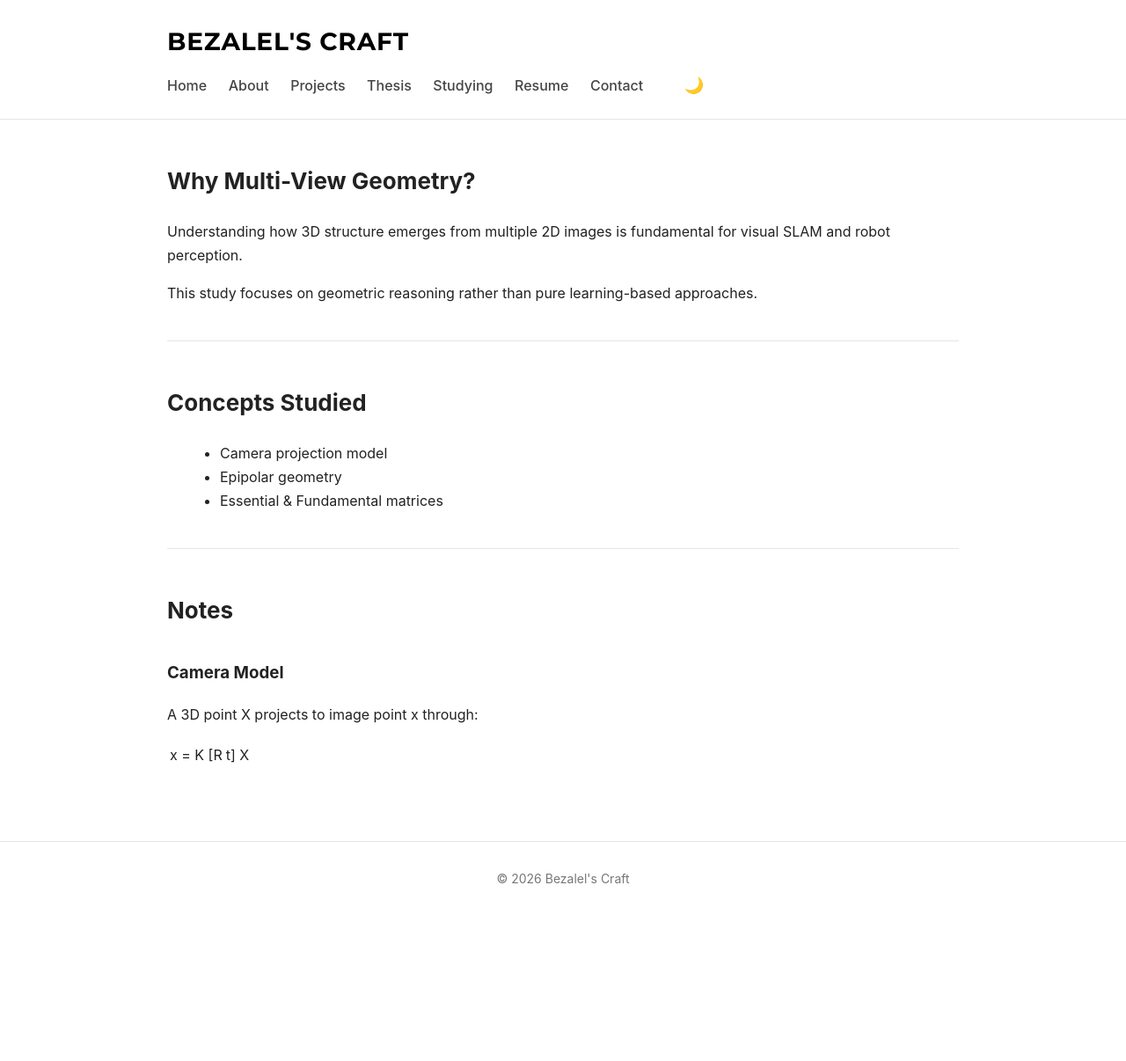
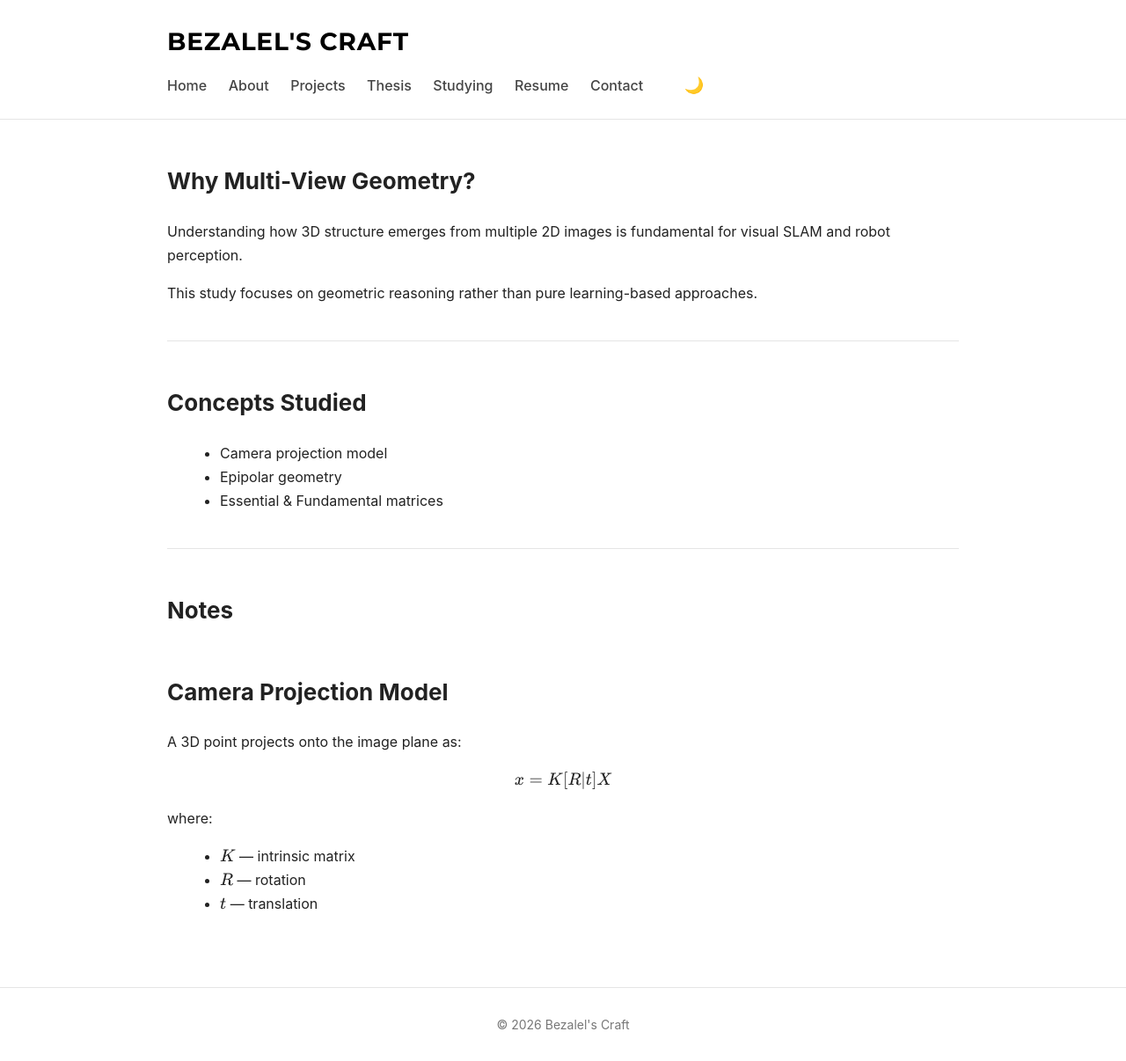
Before and after one commit to SUN1031/SUN1031.github.io, a Jekyll site: the page built from _studying/multiview-geometry-intro.md, in a window 1280 px wide. Shown: the whole page at 88% size. Built offline with Jekyll 4.4.1, drawn with Linux system fonts in a browser that asks for light colours; before the commit the page ends 1040 px from its top, so only the background shows below that.

Commit message:
Update multiview-geometry-intro.md

```diff
--- a/_studying/multiview-geometry-intro.md
+++ b/_studying/multiview-geometry-intro.md
@@ -26,7 +26,16 @@ pure learning-based approaches.
 
 ## Notes
 
-### Camera Model
-A 3D point X projects to image point x through:
+## Camera Projection Model
 
+A 3D point projects onto the image plane as:
+
+$$
 x = K [R | t] X
+$$
+
+where:
+
+- $K$ — intrinsic matrix
+- $R$ — rotation
+- $t$ — translation
```
